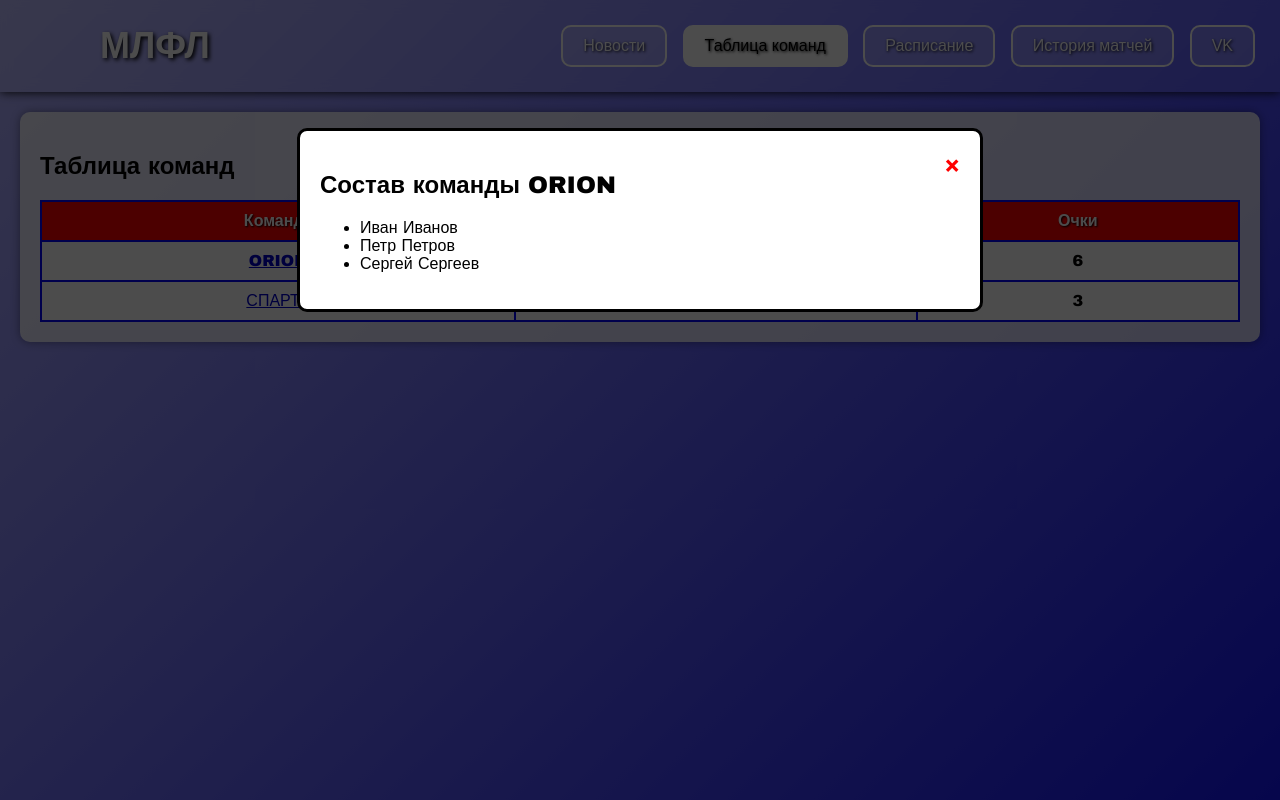
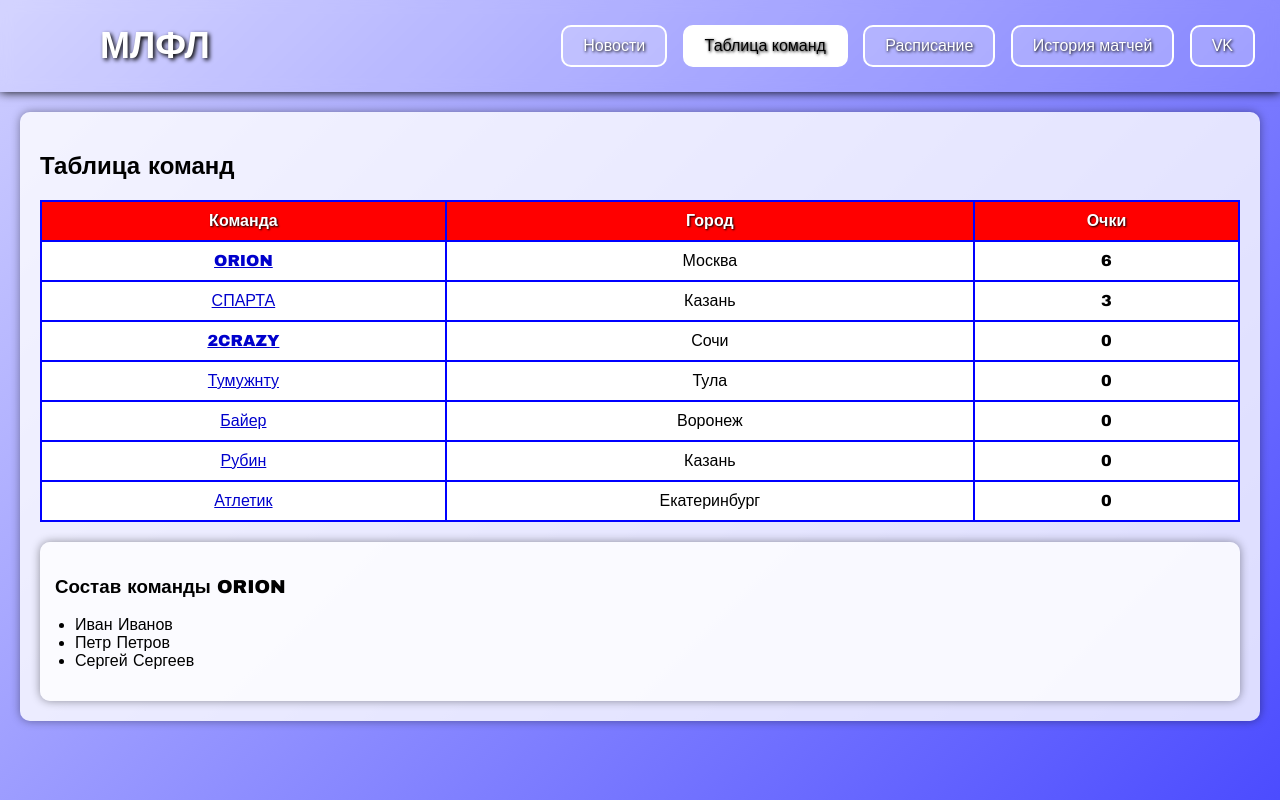
Before and after one commit to MLFL-liga/liga, a plain HTML site: page liga.html in a window 1280 px wide. Both pictures are taken after a click on the element "ORION". Drawn offline with Linux system fonts and the light colour scheme.

Commit message:
Update liga.html

```diff
--- a/liga.html
+++ b/liga.html
@@ -4,7 +4,7 @@
   <meta charset="UTF-8">
   <title>МЛФЛ Панель</title>
   <style>
-    /* [Стили оставлены без изменений для краткости] */
+    /* ... оставляем стили как в твоём коде ... */
     body {
       background: linear-gradient(135deg, #ff0000, #ffffff, #0000ff);
       background-size: 400% 400%;
@@ -100,36 +100,6 @@
       color: #0000cc;
       text-decoration: underline;
     }
-
-    /* Modal styles */
-    .modal {
-      display: none;
-      position: fixed;
-      z-index: 999;
-      left: 0;
-      top: 0;
-      width: 100%;
-      height: 100%;
-      overflow: auto;
-      background-color: rgba(0,0,0,0.7);
-    }
-
-    .modal-content {
-      background-color: #fff;
-      margin: 10% auto;
-      padding: 20px;
-      border: 3px solid #000;
-      width: 50%;
-      border-radius: 10px;
-    }
-
-    .close {
-      float: right;
-      font-size: 24px;
-      font-weight: bold;
-      cursor: pointer;
-      color: red;
-    }
   </style>
 </head>
 <body>
@@ -141,7 +111,7 @@
     <button class="btn-nav active" onclick="showTab('teams')">Таблица команд</button>
     <button class="btn-nav" onclick="showTab('schedule')">Расписание</button>
     <button class="btn-nav" onclick="showTab('history')">История матчей</button>
-    <button class="btn-nav" onclick="window.location.href='https://vk.com/mlflm2022'" target="_blank">VK</button>
+    <button class="btn-nav" onclick="window.open('https://vk.com/mlflm2022')" target="_blank">VK</button>
   </div>
 </header>
 
@@ -157,7 +127,18 @@
       <tr><th>Команда</th><th>Город</th><th>Очки</th></tr>
       <tr><td><span class="team-link" onclick="showPlayers('ORION')">ORION</span></td><td>Москва</td><td>6</td></tr>
       <tr><td><span class="team-link" onclick="showPlayers('СПАРТА')">СПАРТА</span></td><td>Казань</td><td>3</td></tr>
+      <tr><td><span class="team-link" onclick="showPlayers('2CRAZY')">2CRAZY</span></td><td>Сочи</td><td>0</td></tr>
+      <tr><td><span class="team-link" onclick="showPlayers('Тумужнту')">Тумужнту</span></td><td>Тула</td><td>0</td></tr>
+      <tr><td><span class="team-link" onclick="showPlayers('Байер')">Байер</span></td><td>Воронеж</td><td>0</td></tr>
+      <tr><td><span class="team-link" onclick="showPlayers('Рубин')">Рубин</span></td><td>Казань</td><td>0</td></tr>
+      <tr><td><span class="team-link" onclick="showPlayers('Атлетик')">Атлетик</span></td><td>Екатеринбург</td><td>0</td></tr>
     </table>
+
+    <!-- Блок для состава команды -->
+    <div id="playerBlock" style="margin-top: 20px; display: none; background: rgba(255,255,255,0.8); padding: 15px; border-radius: 10px; box-shadow: 0 0 10px rgba(0,0,0,0.4);">
+      <h3 id="playerTeamName"></h3>
+      <ul id="playerListBlock" style="list-style-type: disc; padding-left: 20px;"></ul>
+    </div>
   </div>
 
   <div id="schedule" class="tab">
@@ -177,15 +158,6 @@
   </div>
 </div>
 
-<!-- Модальное окно -->
-<div id="playerModal" class="modal">
-  <div class="modal-content">
-    <span class="close" onclick="closeModal()">&times;</span>
-    <h2 id="teamName"></h2>
-    <ul id="playerList"></ul>
-  </div>
-</div>
-
 <script>
   function showTab(tabId) {
     const tabs = document.querySelectorAll('.tab');
@@ -198,30 +170,29 @@
 
   const players = {
     'ORION': ['Иван Иванов', 'Петр Петров', 'Сергей Сергеев'],
-    'СПАРТА': ['Алексей Смирнов', 'Дмитрий Кузнецов', 'Егор Сидоров']
+    'СПАРТА': ['Алексей Смирнов', 'Дмитрий Кузнецов', 'Егор Сидоров'],
+    '2CRAZY': ['Игрок 1', 'Игрок 2', 'Игрок 3'],
+    'Тумужнту': ['Игрок 1', 'Игрок 2', 'Игрок 3'],
+    'Байер': ['Игрок 1', 'Игрок 2', 'Игрок 3'],
+    'Рубин': ['Игрок 1', 'Игрок 2', 'Игрок 3'],
+    'Атлетик': ['Игрок 1', 'Игрок 2', 'Игрок 3']
   };
 
   function showPlayers(team) {
-    document.getElementById('teamName').innerText = 'Состав команды ' + team;
-    const list = document.getElementById('playerList');
-    list.innerHTML = '';
+    const playerBlock = document.getElementById('playerBlock');
+    const teamNameElem = document.getElementById('playerTeamName');
+    const playerList = document.getElementById('playerListBlock');
+
+    teamNameElem.textContent = 'Состав команды ' + team;
+    playerList.innerHTML = '';
+
     players[team].forEach(player => {
       const li = document.createElement('li');
       li.textContent = player;
-      list.appendChild(li);
+      playerList.appendChild(li);
     });
-    document.getElementById('playerModal').style.display = 'block';
-  }
 
-  function closeModal() {
-    document.getElementById('playerModal').style.display = 'none';
-  }
-
-  window.onclick = function(event) {
-    const modal = document.getElementById('playerModal');
-    if (event.target === modal) {
-      modal.style.display = 'none';
-    }
+    playerBlock.style.display = 'block';
   }
 </script>
 
```
